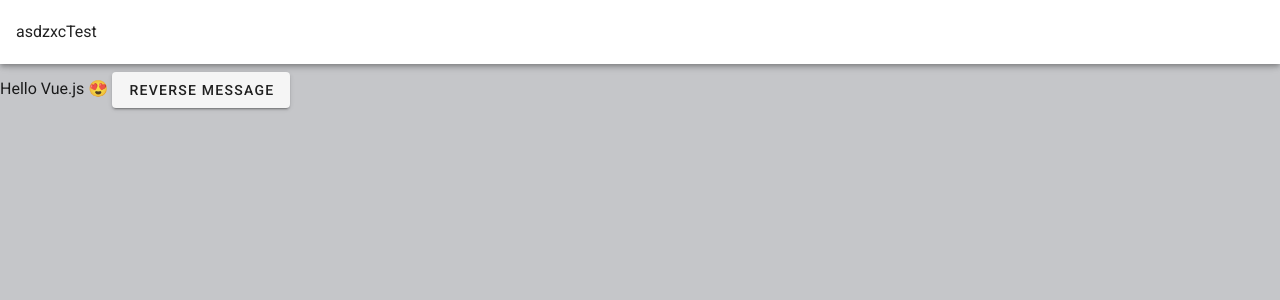
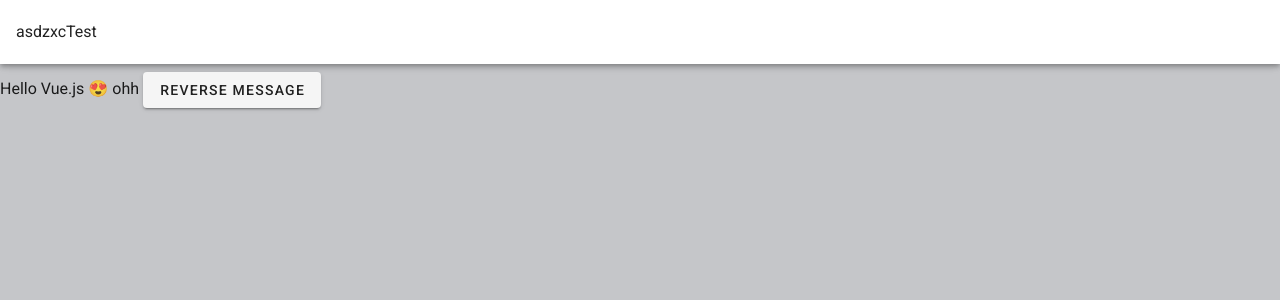
Before and after one commit to thawatchainaja/test_demo, a Vue app: page /test in a window 1280 px wide. Shown: the top 300 px of the page. Built offline with nearby package versions, Linux system fonts and the light colour scheme.

Commit message:
ลองไปอีก

```diff
--- a/src/views/Test.vue
+++ b/src/views/Test.vue
@@ -1,7 +1,7 @@
 <template>
     <div class="mt-2">
         <span>
-            {{ messageWithEmoji }}
+            {{ messageWithEmoji }} ohh
         </span>
         <v-btn @click="reverseMessage">
             Reverse Message
```
